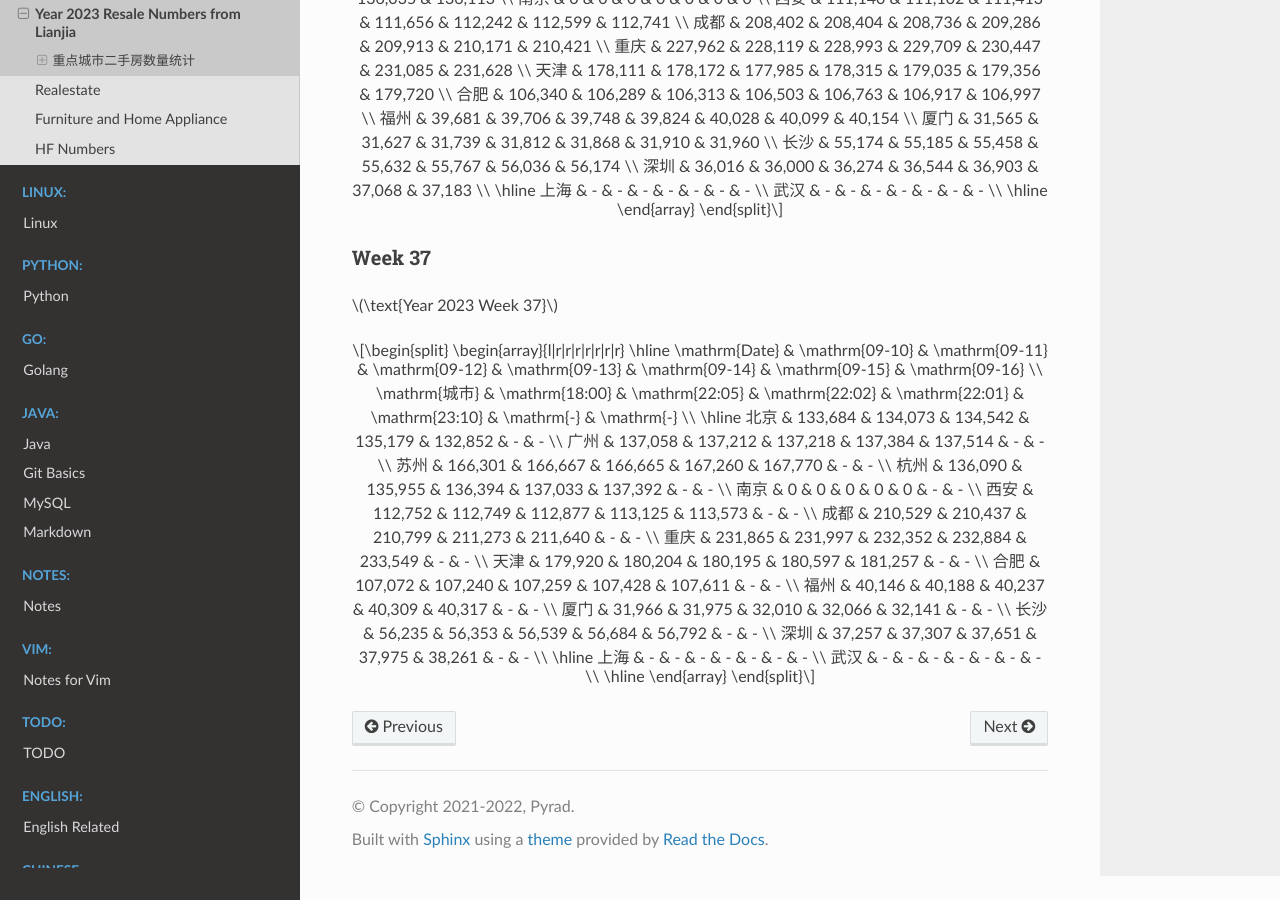
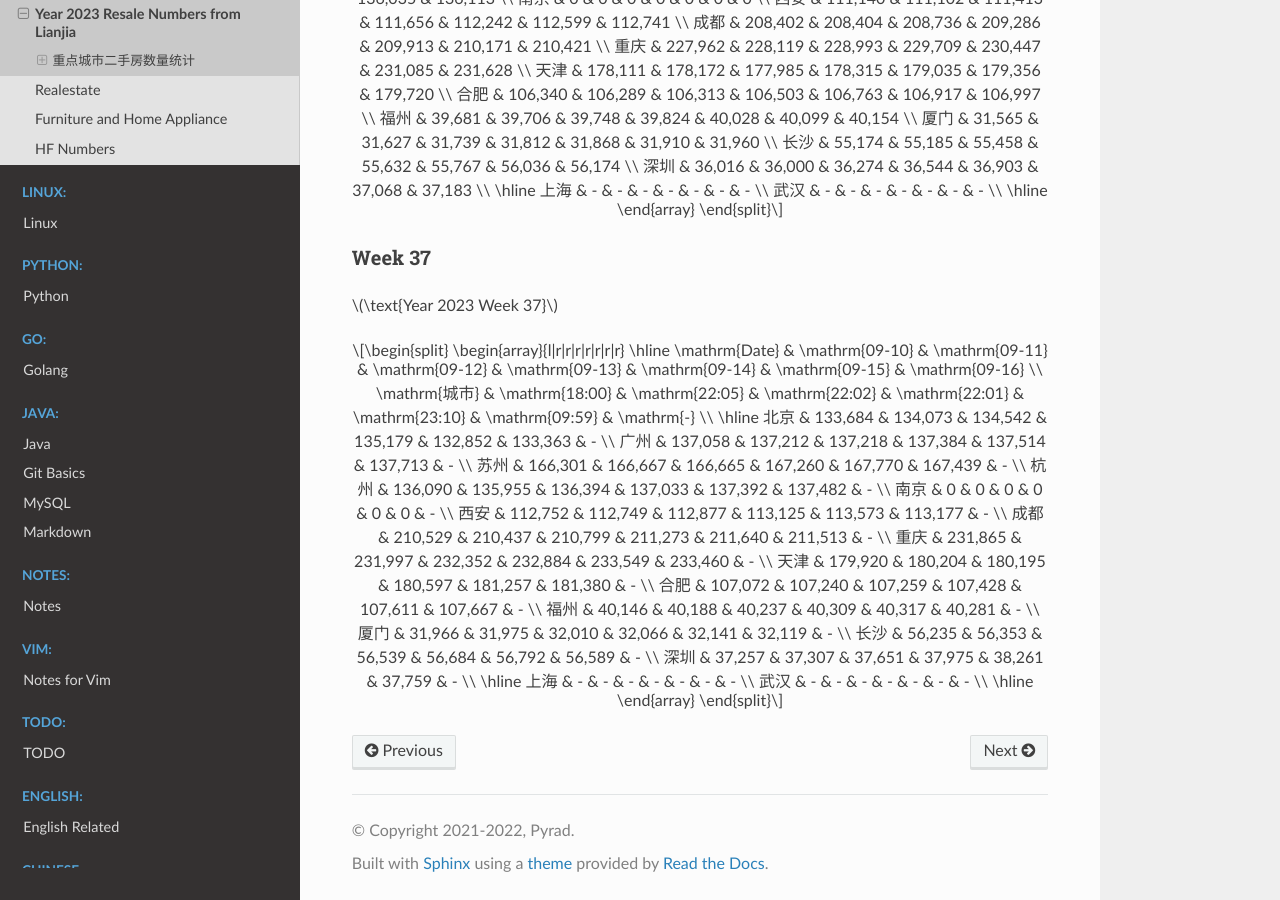
Before and after one commit to Pyrad/pyradnotes, a Sphinx documentation site: the page built from source/RealEstate/resalenumbers2023.md, in a window 1280 px wide and 900 px high, scrolled down 13548 px. Built offline with Sphinx 7.4.7 and the Read the Docs theme 2.0.0, drawn with Linux system fonts in a browser that asks for light colours; a script that is not in the unit is left out.

Commit message:
Realestate Update resale numbers 2023-09-15 09:59

```diff
--- a/source/RealEstate/resalenumbers2023.md
+++ b/source/RealEstate/resalenumbers2023.md
@@ -898,22 +898,22 @@ $$
 \begin{array}{l|r|r|r|r|r|r|r}
 \hline
 \mathrm{Date} & \mathrm{09-10} & \mathrm{09-11} & \mathrm{09-12} & \mathrm{09-13} & \mathrm{09-14} & \mathrm{09-15} & \mathrm{09-16} \\
-\mathrm{城市} & \mathrm{18:00} & \mathrm{22:05} & \mathrm{22:02} & \mathrm{22:01} & \mathrm{23:10} & \mathrm{-} & \mathrm{-} \\
+\mathrm{城市} & \mathrm{18:00} & \mathrm{22:05} & \mathrm{22:02} & \mathrm{22:01} & \mathrm{23:10} & \mathrm{09:59} & \mathrm{-} \\
 \hline
-北京 & 133,684 & 134,073 & 134,542 & 135,179 & 132,852 & - & - \\
-广州 & 137,058 & 137,212 & 137,218 & 137,384 & 137,514 & - & - \\
-苏州 & 166,301 & 166,667 & 166,665 & 167,260 & 167,770 & - & - \\
-杭州 & 136,090 & 135,955 & 136,394 & 137,033 & 137,392 & - & - \\
-南京 & 0 & 0 & 0 & 0 & 0 & - & - \\
-西安 & 112,752 & 112,749 & 112,877 & 113,125 & 113,573 & - & - \\
-成都 & 210,529 & 210,437 & 210,799 & 211,273 & 211,640 & - & - \\
-重庆 & 231,865 & 231,997 & 232,352 & 232,884 & 233,549 & - & - \\
-天津 & 179,920 & 180,204 & 180,195 & 180,597 & 181,257 & - & - \\
-合肥 & 107,072 & 107,240 & 107,259 & 107,428 & 107,611 & - & - \\
-福州 & 40,146 & 40,188 & 40,237 & 40,309 & 40,317 & - & - \\
-厦门 & 31,966 & 31,975 & 32,010 & 32,066 & 32,141 & - & - \\
-长沙 & 56,235 & 56,353 & 56,539 & 56,684 & 56,792 & - & - \\
-深圳 & 37,257 & 37,307 & 37,651 & 37,975 & 38,261 & - & - \\
+北京 & 133,684 & 134,073 & 134,542 & 135,179 & 132,852 & 133,363 & - \\
+广州 & 137,058 & 137,212 & 137,218 & 137,384 & 137,514 & 137,713 & - \\
+苏州 & 166,301 & 166,667 & 166,665 & 167,260 & 167,770 & 167,439 & - \\
+杭州 & 136,090 & 135,955 & 136,394 & 137,033 & 137,392 & 137,482 & - \\
+南京 & 0 & 0 & 0 & 0 & 0 & 0 & - \\
+西安 & 112,752 & 112,749 & 112,877 & 113,125 & 113,573 & 113,177 & - \\
+成都 & 210,529 & 210,437 & 210,799 & 211,273 & 211,640 & 211,513 & - \\
+重庆 & 231,865 & 231,997 & 232,352 & 232,884 & 233,549 & 233,460 & - \\
+天津 & 179,920 & 180,204 & 180,195 & 180,597 & 181,257 & 181,380 & - \\
+合肥 & 107,072 & 107,240 & 107,259 & 107,428 & 107,611 & 107,667 & - \\
+福州 & 40,146 & 40,188 & 40,237 & 40,309 & 40,317 & 40,281 & - \\
+厦门 & 31,966 & 31,975 & 32,010 & 32,066 & 32,141 & 32,119 & - \\
+长沙 & 56,235 & 56,353 & 56,539 & 56,684 & 56,792 & 56,589 & - \\
+深圳 & 37,257 & 37,307 & 37,651 & 37,975 & 38,261 & 37,759 & - \\
 \hline
 上海 & - & - & - & - & - & - & - \\
 武汉 & - & - & - & - & - & - & - \\
```
Also changed, not shown: 1 other file.
